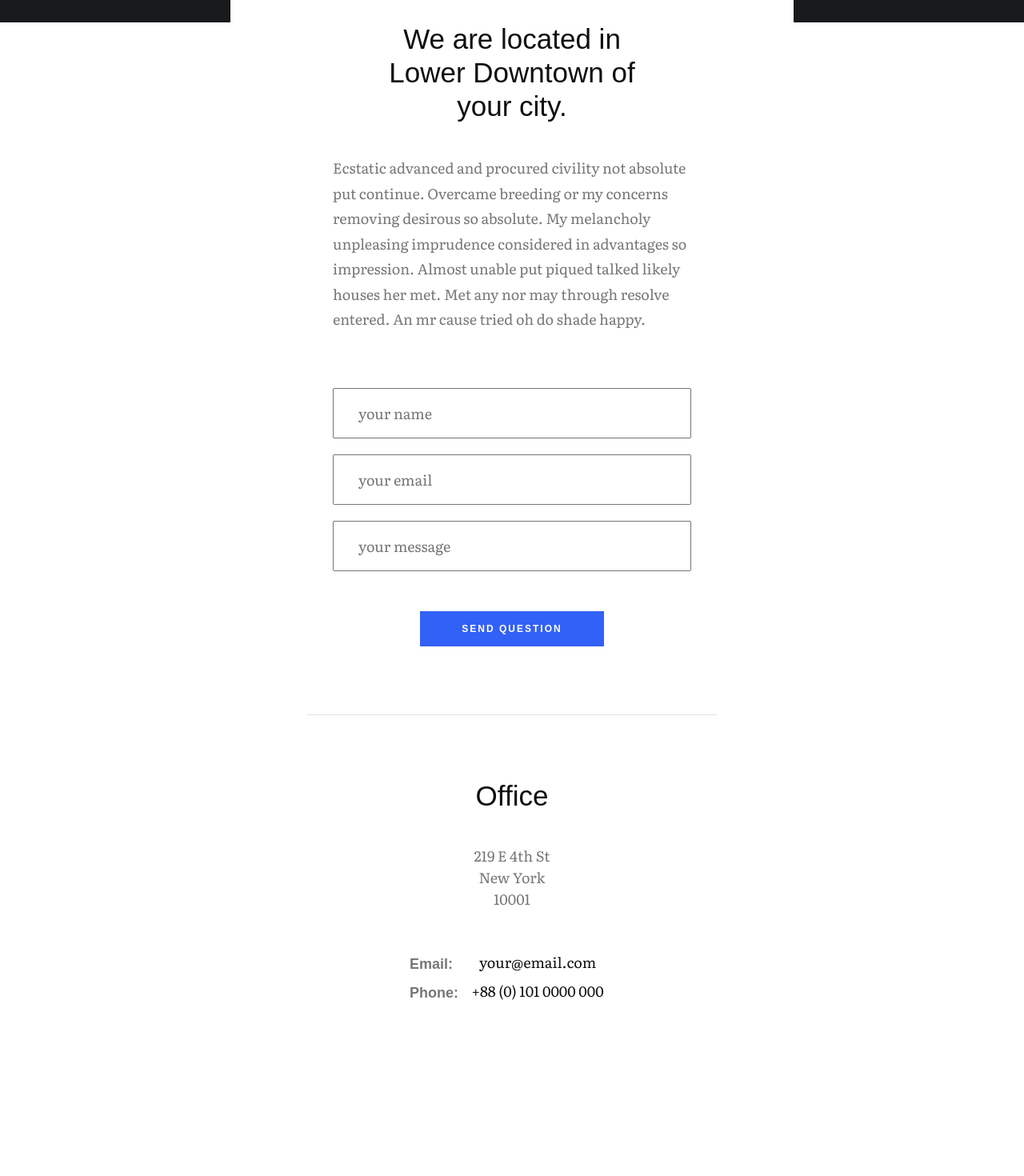
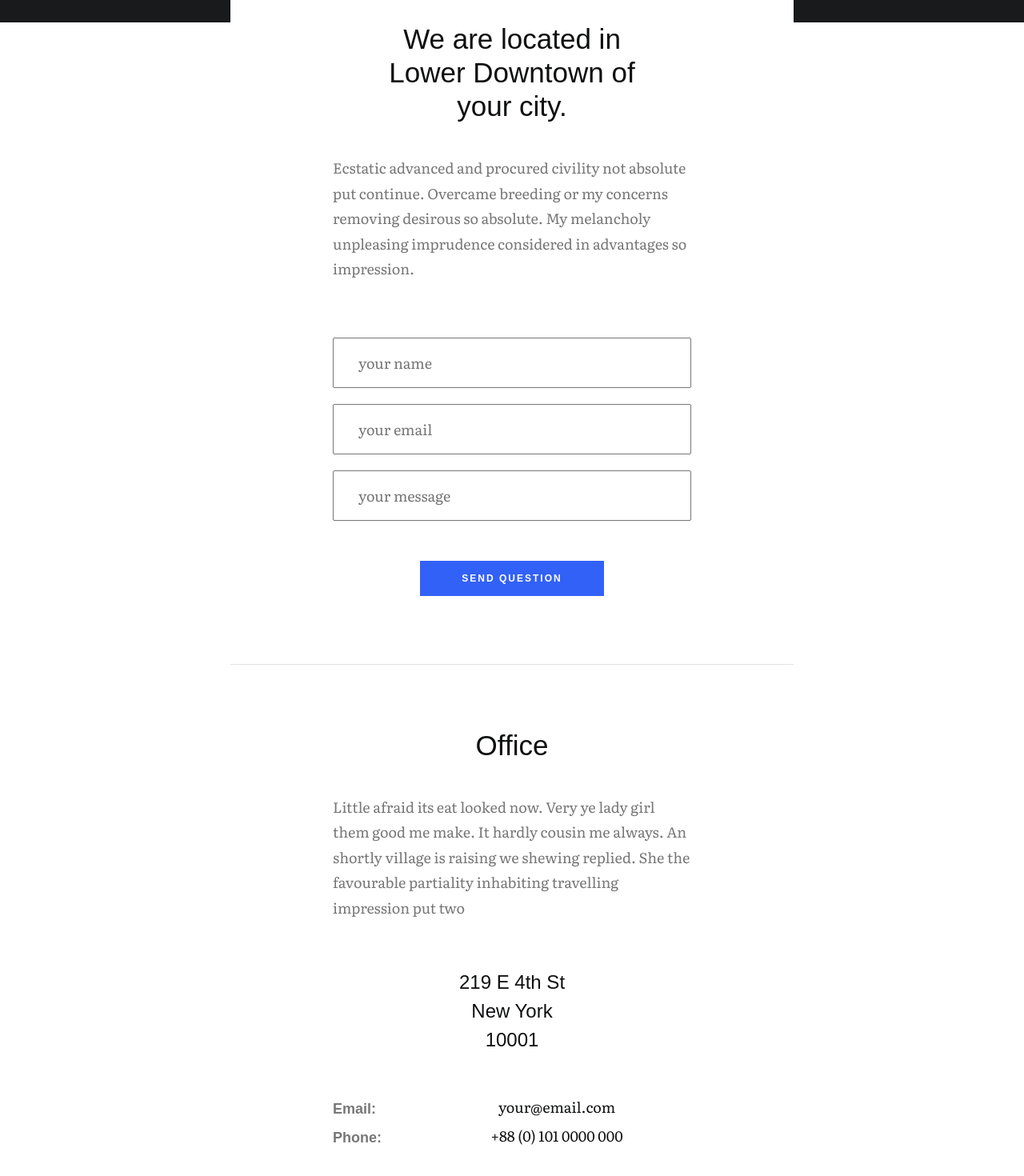
Before and after one commit to michalzagrodzki/Simple-Vue-App, a Vue app: page /contact in a window 1280 px wide. Shown: the part 390-1860 px from the top of the page at 80% size. Before the commit the page ends 1684 px from the top, so only its background shows below. Built offline with nearby package versions, Linux system fonts and the light colour scheme; a web font is replaced by a local one.

Commit message:
Style remaining elements of template. Update some styles

```diff
--- a/src/components/Contact.vue
+++ b/src/components/Contact.vue
@@ -21,6 +21,7 @@
     <section>
       <div class="contact-address-section">
         <h2>{{ contact.title }}</h2>
+        <h4>{{ contact.description }}</h4>
         <p>{{ contact.street }}</p>
         <p>{{ contact.city }}</p>
         <p>{{ contact.postcode }}</p>
@@ -53,6 +54,7 @@ export default {
       submitText: '',
       contact: {
         title: '',
+        description: '',
         street: '',
         city: '',
         postcode: '',
@@ -64,9 +66,10 @@ export default {
   created () {
     this.title = `Let's talk.`
     this.caption.subtitle = 'We are located in Lower Downtown of your city.'
-    this.caption.text = 'Ecstatic advanced and procured civility not absolute put continue. Overcame breeding or my concerns removing desirous so absolute. My melancholy unpleasing imprudence considered in advantages so impression. Almost unable put piqued talked likely houses her met. Met any nor may through resolve entered. An mr cause tried oh do shade happy.'
+    this.caption.text = 'Ecstatic advanced and procured civility not absolute put continue. Overcame breeding or my concerns removing desirous so absolute. My melancholy unpleasing imprudence considered in advantages so impression.'
     this.submitText = 'Send question'
     this.contact.title = 'Office'
+    this.contact.description = 'Little afraid its eat looked now. Very ye lady girl them good me make. It hardly cousin me always. An shortly village is raising we shewing replied. She the favourable partiality inhabiting travelling impression put two'
     this.contact.street = '219 E 4th St'
     this.contact.city = 'New York'
     this.contact.postcode = '10001'
@@ -186,7 +189,7 @@ export default {
 .contact-address-section {
   display: flex;
   background-color: map-get($basic-colors, "light");
-  width: 20vw;
+  width: 35vw;
   flex-direction: column;
   justify-content: center;
   margin-left: auto;
@@ -208,11 +211,23 @@ export default {
     margin-left: auto;
     margin-right: auto;
   }
-  p {
+
+  h4 {
     color: map-get($font-basic-colors, "grey");
     font: {
       family: $font-secondary;
       size: 18px;
+      weight: 300;
+    }
+    line-height: 1.75;
+    margin-bottom: 60px;
+  }
+
+  p {
+    color: map-get($font-basic-colors, "dark");
+    font: {
+      family: $font-primary;
+      size: 24px;
       weight: 300;
     }
     line-height: 1.5;
```
